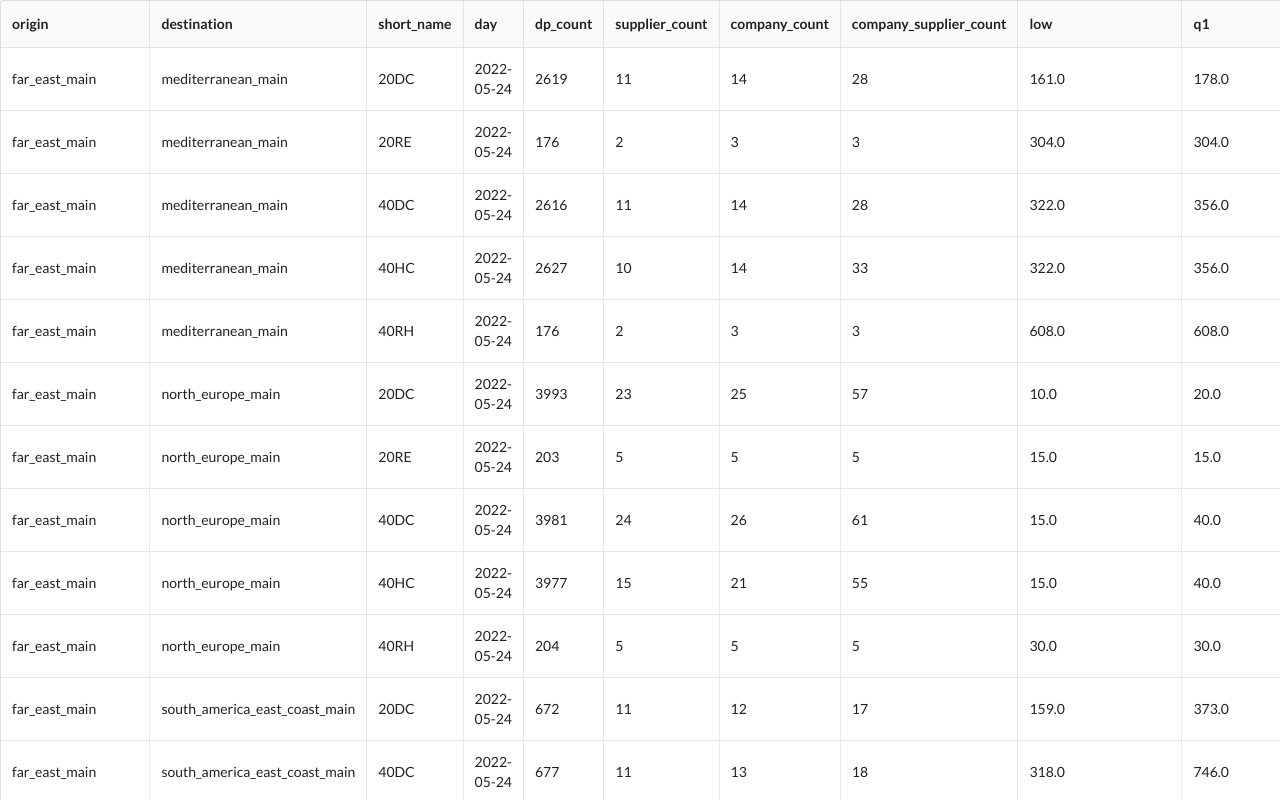
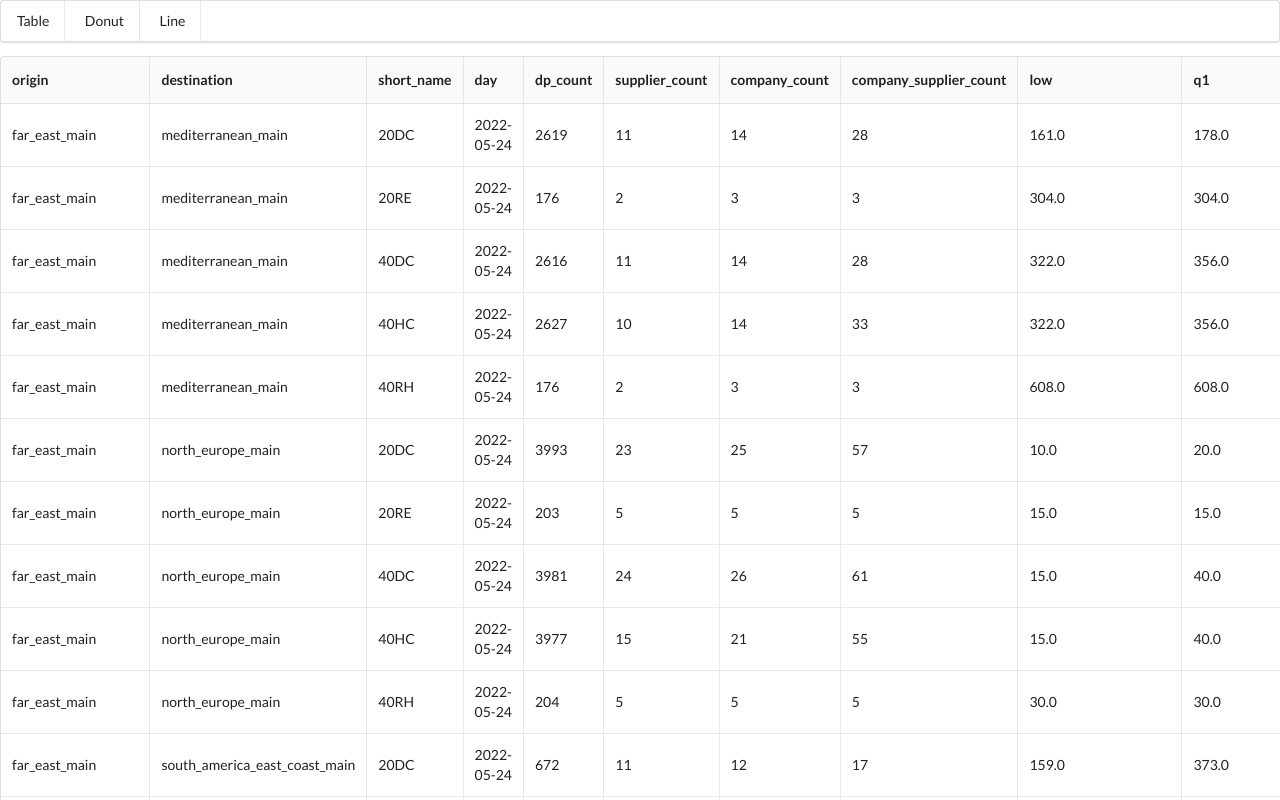
Before and after one commit to heysadboy/d3-practice, a React (Create React App) app: page / in a window 1280 px wide. Shown: the top 800 px of the page. Built offline with nearby package versions, Linux system fonts and the light colour scheme.

Commit message:
Adding option to select type of visualizations

```diff
--- /dev/null
+++ b/src/components/App.jsx
@@ -0,0 +1,26 @@
+import React, { useState } from "react";
+import VisualSelector from "./VisualSelector";
+import Table from "./Table";
+import { VISUAL_OPTIONS } from "../constants";
+
+const App = () => {
+  const [option, setOption] = useState(VISUAL_OPTIONS.table);
+
+  const getVisualization = () => {
+    switch (option) {
+      case VISUAL_OPTIONS.table:
+        return <Table />;
+      default:
+        return null;
+    }
+  };
+
+  return (
+    <>
+      <VisualSelector setOption={setOption} />
+      {getVisualization()}
+    </>
+  );
+};
+
+export default App;
--- a/src/components/App.js
+++ b/src/components/Table.jsx
@@ -2,7 +2,7 @@ import React, { useEffect, useState } from "react";
 import { csv } from "d3-fetch";
 import file from "../data/file.csv";
 
-const App = () => {
+const Table = () => {
   const [data, setData] = useState([]);
   const [columns, setColumns] = useState([]);
 
@@ -59,4 +59,4 @@ const App = () => {
   );
 };
 
-export default App;
+export default Table;
--- /dev/null
+++ b/src/components/VisualSelector.jsx
@@ -0,0 +1,35 @@
+import React from "react";
+import { VISUAL_OPTIONS } from "../constants";
+
+const VisualSelector = ({ setOption }) => {
+  const handleVisualSelector = (e) => {
+    setOption(e.target.name);
+  };
+  return (
+    <div className="ui menu">
+      <button
+        className="ui button item"
+        name={VISUAL_OPTIONS.table}
+        onClick={handleVisualSelector}
+      >
+        Table
+      </button>
+      <button
+        className="ui button item"
+        name={VISUAL_OPTIONS.donut}
+        onClick={handleVisualSelector}
+      >
+        Donut
+      </button>
+      <button
+        className="ui button item"
+        name={VISUAL_OPTIONS.line}
+        onClick={handleVisualSelector}
+      >
+        Line
+      </button>
+    </div>
+  );
+};
+
+export default VisualSelector;
--- /dev/null
+++ b/src/constants.js
@@ -0,0 +1,5 @@
+export const VISUAL_OPTIONS = {
+  table: "table",
+  line: "line",
+  donut: "donut",
+};
```
